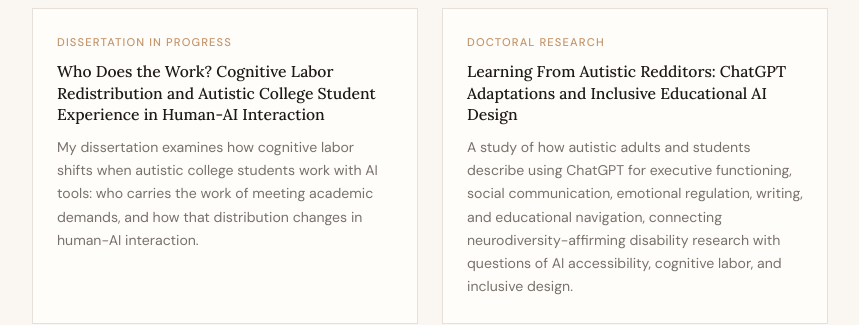
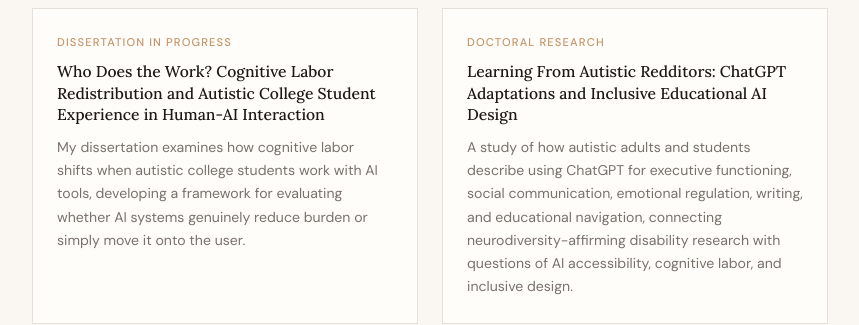
Before and after one commit to snowyploverpress/yvettedoss.github.io, a plain HTML site: page index.html in a window 1280 px wide. Shown: the part 3260-3585 px from the top of the page, without its empty margins (210-1069 px from the left). Drawn offline with Linux system fonts and the light colour scheme.

Commit message:
Update index.html

```diff
--- a/index.html
+++ b/index.html
@@ -657,7 +657,7 @@
       <div class="project-card">
         <div class="project-funder">Dissertation in progress</div>
         <h3>Who Does the Work? Cognitive Labor Redistribution and Autistic College Student Experience in Human-AI Interaction</h3>
-        <p>My dissertation examines how cognitive labor shifts when autistic college students work with AI tools: who carries the work of meeting academic demands, and how that distribution changes in human-AI interaction.</p>
+        <p>My dissertation examines how cognitive labor shifts when autistic college students work with AI tools, developing a framework for evaluating whether AI systems genuinely reduce burden or simply move it onto the user.</p>
       </div>
       <div class="project-card">
         <div class="project-funder">Doctoral research</div>
```
